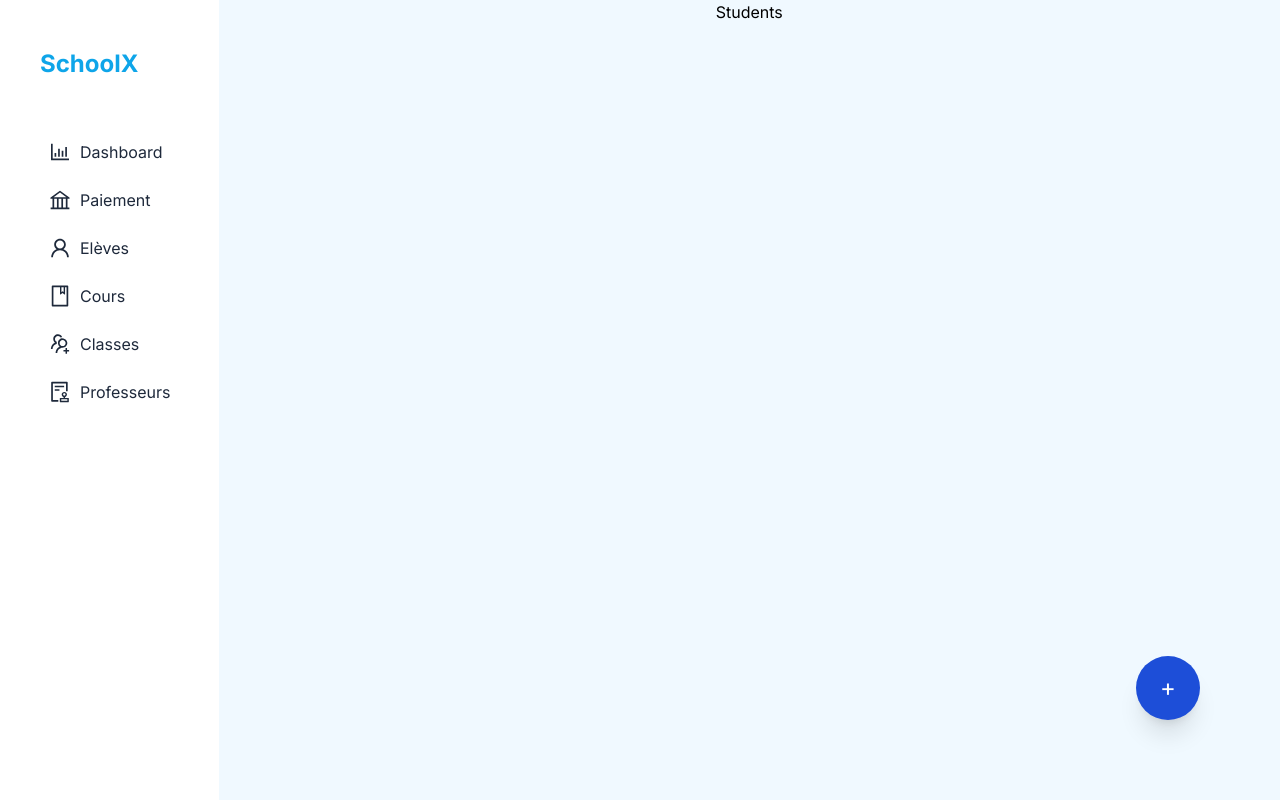
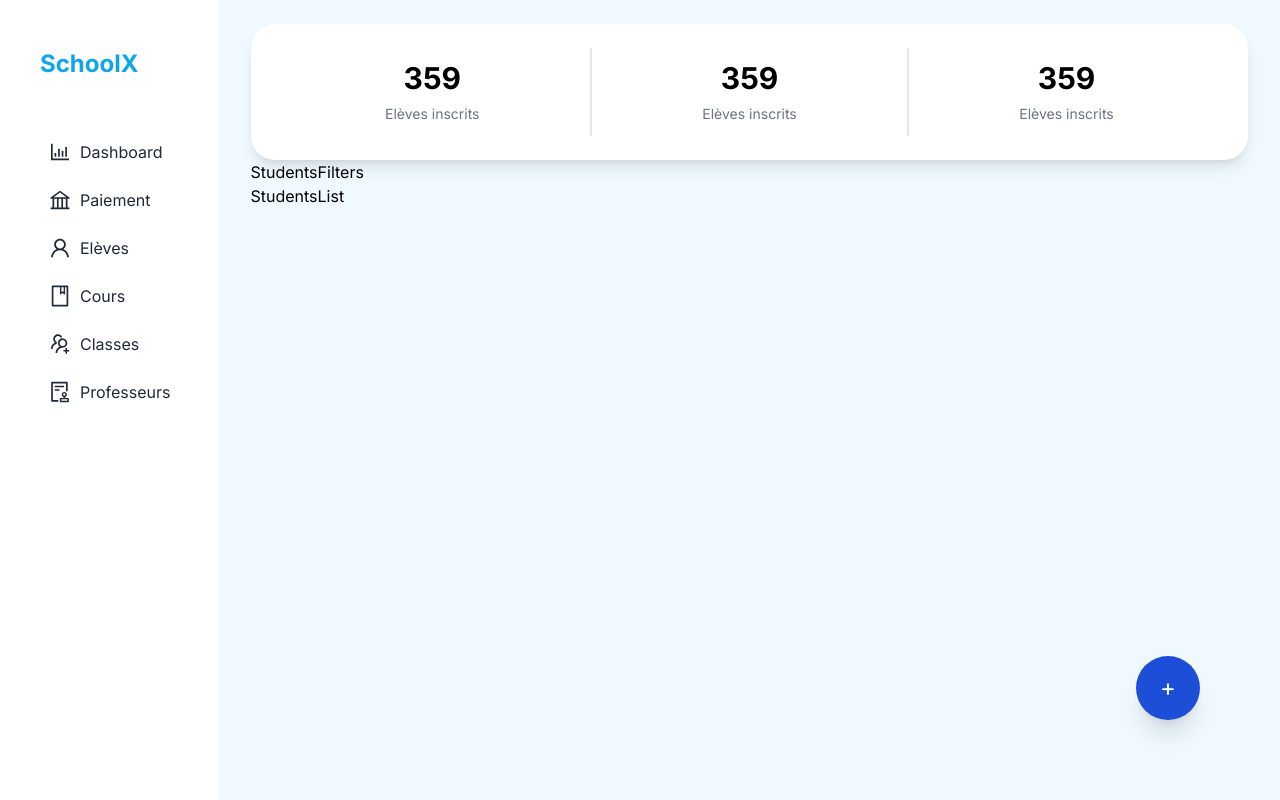
Before and after one commit to henocmusau/Nextjs-School-Management-System, a Next.js app: page /students in a window 1280 px wide. Built offline with nearby package versions, Linux system fonts and the light colour scheme.

Commit message:
Conception de la partie statistique de la page étudiant

```diff
--- a/app/layout.js
+++ b/app/layout.js
@@ -6,20 +6,18 @@ import ModalWrapper from '@/components/ModalWrapper'
 const inter = Inter({ subsets: ['latin'] })
 
 export const metadata = {
-  title: 'Create Next App',
-  description: 'Generated by create next app',
+  title: 'SchoolX - La meilleure applicarion de gestion de votre école',
+  description: 'Facilitez-vous la gestion de votre établissement scolaire avec SchoolX.',
 }
 
 export default function RootLayout({ children }) {
   return (
     <html lang="en">
-      <body className={inter.className}>
-        <main className="flex relative min-h-screen flex-wrap overflow-hidden">
-          <LeftMenu />
-          <section className="bg-sky-50 relative flex flex-1 min-h-full flex-col items-center justify-between">
-            {children}
-            <ModalWrapper />
-          </section>
+      <body className={`${inter.className} flex relative min-h-screen flex-wrap overflow-hidden`}>
+        <LeftMenu />
+        <main className="bg-sky-50 relative flex flex-1 min-h-full flex-col items-center justify-between">
+          {children}
+          <ModalWrapper />
         </main>
       </body>
     </html>
--- a/app/students/page.js
+++ b/app/students/page.js
@@ -1,7 +1,18 @@
+import StudentsFilters from '@/components/StudentsFilters'
+import StudentsList from '@/components/StudentsList'
+import StudentsStats from '@/components/StudentsStats'
 import React from 'react'
+
+export const metadata = {
+    title: 'Elèves - SchoolX',
+}
 
 export default function Students() {
     return (
-        <div>Students</div>
+        <div className='w-full h-full flex flex-col px-8'>
+            <StudentsStats />
+            <StudentsFilters />
+            <StudentsList />
+        </div>
     )
 }
--- /dev/null
+++ b/components/StudentsFilters.jsx
@@ -0,0 +1,7 @@
+import React from 'react'
+
+export default function StudentsFilters() {
+    return (
+        <div>StudentsFilters</div>
+    )
+}
--- /dev/null
+++ b/components/StudentsList.jsx
@@ -0,0 +1,7 @@
+import React from 'react'
+
+export default function StudentsList() {
+    return (
+        <div>StudentsList</div>
+    )
+}
--- /dev/null
+++ b/components/StudentsStats.jsx
@@ -0,0 +1,12 @@
+import React from 'react'
+import StudentsStatsItem from './StudentsStatsItem'
+
+export default function StudentsStats() {
+    return (
+        <section className='flex w-full mt-6 bg-white shadow-lg justify-evenly text-center divide-x-2 divide-slate-200 rounded-3xl p-6'>
+            <StudentsStatsItem />
+            <StudentsStatsItem />
+            <StudentsStatsItem />
+        </section>
+    )
+}
--- /dev/null
+++ b/components/StudentsStatsItem.jsx
@@ -0,0 +1,11 @@
+import React from 'react'
+
+export default function StudentsStatsItem() {
+
+    return (
+        <div className=' py-3 px-8 w-full'>
+            <p className='text-3xl font-bold mb-2'>359</p>
+            <h2 className='text-gray-500 text-sm'>Elèves inscrits</h2>
+        </div>
+    )
+}
```
